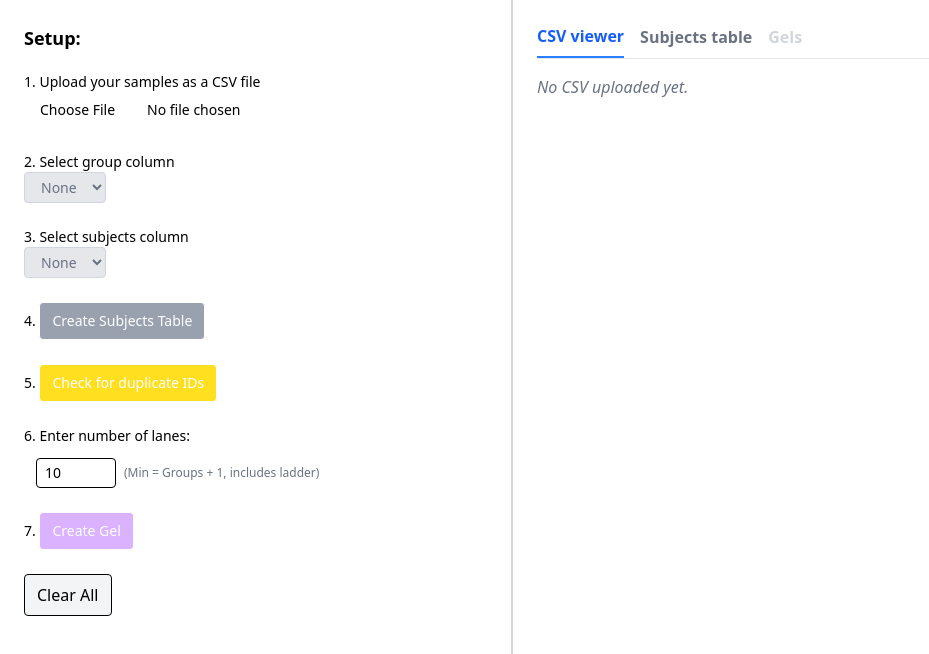
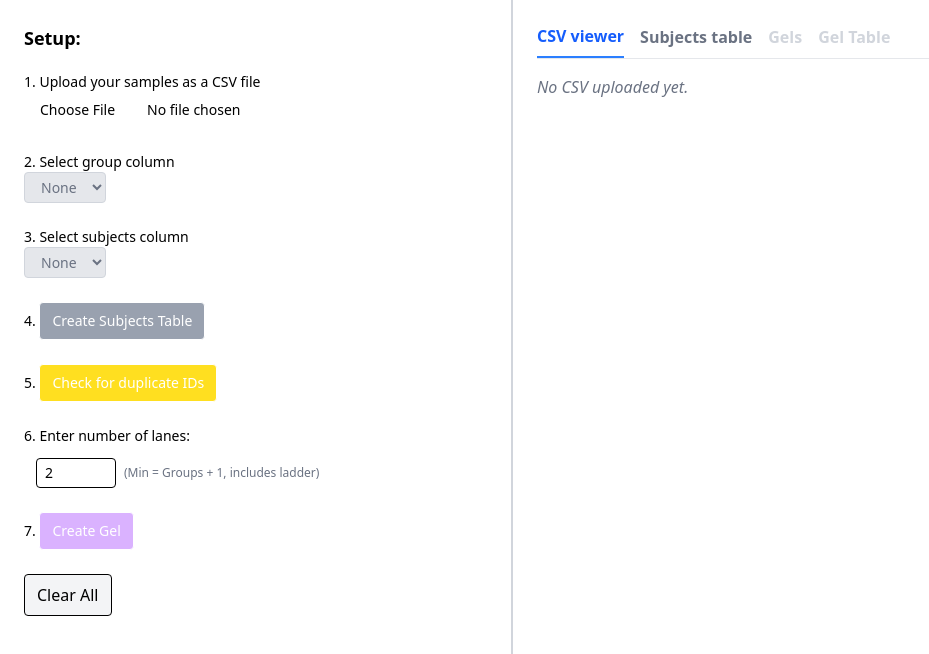
Before and after one commit to ucsf-ferguson-lab/blotrig_rewrite, a React (Vite) app in the folder blotrig/: page / in a window 1280 px wide. Shown: the top 654 px of the page, without its empty margins (0-929 px from the left). Built offline with nearby package versions, Linux system fonts and the light colour scheme.

Commit message:
Create export table

```diff
--- /dev/null
+++ b/blotrig/src/components/GelTable.tsx
@@ -0,0 +1,31 @@
+import type { GelTableRow } from "../logic/models";
+
+export function GelTable({ rows }: { rows: GelTableRow[] }) {
+  return (
+    <table
+      className="w-full border mt-4"
+      style={{ borderCollapse: "collapse" }}
+    >
+      <thead>
+        <tr>
+          <th className="border p-2">Sample ID</th>
+          <th className="border p-2">Group</th>
+          <th className="border p-2">Gel</th>
+          <th className="border p-2">Lane</th>
+          <th className="border p-2">Protein Quant</th>
+        </tr>
+      </thead>
+      <tbody>
+        {rows.map((row, i) => (
+          <tr key={i}>
+            <td className="border p-2">{row.sample_id}</td>
+            <td className="border p-2">{row.group}</td>
+            <td className="border p-2">{row.gel}</td>
+            <td className="border p-2">{row.lane}</td>
+            <td className="border p-2">{row.protein_quant}</td>
+          </tr>
+        ))}
+      </tbody>
+    </table>
+  );
+}
--- a/blotrig/src/components/TabNav.tsx
+++ b/blotrig/src/components/TabNav.tsx
@@ -1,14 +1,20 @@
 import React from "react";
 
-export type Tab = "csv" | "subjects" | "gels";
+export type Tab = "csv" | "subjects" | "gels" | "samples";
 
 interface TabNavProps {
   activeTab: Tab;
   setActiveTab: React.Dispatch<React.SetStateAction<Tab>>;
   canShowGels: boolean;
+  canShowSamples: boolean;
 }
 
-export function TabNav({ activeTab, setActiveTab, canShowGels }: TabNavProps) {
+export function TabNav({
+  activeTab,
+  setActiveTab,
+  canShowGels,
+  canShowSamples,
+}: TabNavProps) {
   return (
     <div className="mb-4 flex space-x-4 border-b border-gray-200">
       <button
@@ -49,6 +55,21 @@ export function TabNav({ activeTab, setActiveTab, canShowGels }: TabNavProps) {
       >
         Gels
       </button>
+
+      <button
+        disabled={!canShowSamples}
+        className={`pb-2 font-semibold ${
+          activeTab === "samples"
+            ? "border-b-2 border-blue-500 text-blue-600"
+            : !canShowSamples
+              ? "text-gray-300 cursor-not-allowed"
+              : "text-gray-500"
+        }`}
+        onClick={() => canShowSamples && setActiveTab("samples")}
+        type="button"
+      >
+        Gel Table
+      </button>
     </div>
   );
 }
--- /dev/null
+++ b/blotrig/src/logic/export.ts
@@ -0,0 +1,31 @@
+import { type GelTableRow, type SubjectsTable } from "./models";
+
+export function buildGelTableRows(
+  subjectsTable: SubjectsTable,
+  gels: (string | number)[][],
+) {
+  const groupNames = Object.keys(subjectsTable);
+  const rows: GelTableRow[] = [];
+
+  gels.forEach((gel, gelIdx) => {
+    gel.forEach((subjectId, laneIdx) => {
+      const subjectIdStr = String(subjectId);
+
+      //find group, may be undefined for ladder
+      const group = groupNames.find((grp) =>
+        subjectsTable[grp].includes(subjectIdStr),
+      );
+
+      //include ladder (group can be undefined, lane still shown)
+      rows.push({
+        sample_id: subjectIdStr,
+        group: group ?? "Ladder",
+        gel: gelIdx + 1,
+        lane: laneIdx + 1,
+        protein_quant: "",
+      });
+    });
+  });
+
+  return rows;
+}
--- a/blotrig/src/routes/GelMain.tsx
+++ b/blotrig/src/routes/GelMain.tsx
@@ -1,4 +1,4 @@
-import React, { useState, useCallback } from "react";
+import React, { useState, useCallback, useEffect } from "react";
 
 import { GelSidebar } from "../components/GelSidebar";
 import { CsvViewer } from "../components/CsvViewer";
@@ -6,13 +6,15 @@ import { type Tab, TabNav } from "../components/TabNav";
 import { ErrorPopup } from "../components/ErrorPopup";
 import { ConvertJsonToTable } from "../components/ViewTable";
 
-import type { SubjectsTable } from "../logic/models";
+import type { GelTableRow, SubjectsTable } from "../logic/models";
 import { parseCsvFile, downloadCsv } from "../logic/gel_main/csv_utils";
 import {
   buildSubjectsTable,
   subjectsTableToCsv,
 } from "../logic/gel_main/subjects_utils";
 import { createGelWrapper } from "../logic/gel_create/split";
+import { GelTable } from "../components/GelTable";
+import { buildGelTableRows } from "../logic/export";
 
 export function GelMain() {
   //csv state
@@ -31,8 +33,20 @@ export function GelMain() {
   const [gels, setGels] = useState<(string | number)[][]>([]);
   const canDownloadSubjects = Object.keys(subjectsTable).length > 0;
 
-  //user input for lane count
-  const [numLanes, setNumLanes] = useState<number>(10);
+  //user input for lane count (2=min allowed)
+  const [numLanes, setNumLanes] = useState<number>(2);
+
+  useEffect(() => {
+    const groupsCount = Object.keys(subjectsTable).length;
+    if (groupsCount > 0) {
+      setNumLanes((prev) => {
+        if (prev <= groupsCount) {
+          return groupsCount + 1;
+        }
+        return prev;
+      });
+    }
+  }, [subjectsTable]);
 
   //file upload handler
   const handleFileChange = useCallback(
@@ -135,7 +149,7 @@ export function GelMain() {
 
     try {
       const allSubjects: string[][] = Object.values(subjectsTable);
-      const newGels = createGelWrapper(allSubjects, numLanes - 1);
+      const newGels = createGelWrapper(allSubjects, numLanes);
       setGels(newGels);
       setActiveTab("gels");
     } catch (e) {
@@ -177,6 +191,11 @@ export function GelMain() {
   const isCreateGelDisabled =
     !canDownloadSubjects || hasDuplicates || numLanes < numGroups;
 
+  const canShowSamples = gels.length > 0;
+  const gelTableRows: GelTableRow[] = canShowSamples
+    ? buildGelTableRows(subjectsTable, gels)
+    : [];
+
   return (
     <div className="relative min-h-screen flex bg-gray-50">
       <GelSidebar
@@ -199,20 +218,18 @@ export function GelMain() {
         isCreateGelDisabled={isCreateGelDisabled}
       />
 
-      {/* content area */}
       <div className="w-full md:w-3/5 bg-white border-l border-gray-300 p-6 flex flex-col">
         <TabNav
           activeTab={activeTab}
           setActiveTab={setActiveTab}
           canShowGels={canDownloadSubjects && !hasDuplicates}
+          canShowSamples={canShowSamples}
         />
 
         {activeTab === "csv" && <CsvViewer csvData={csvData} />}
-
         {activeTab === "subjects" && (
           <div>
             <h2 className="text-lg font-bold mb-2">Subjects Table</h2>
-
             <button
               type="button"
               onClick={handleDownloadSubjects}
@@ -225,11 +242,9 @@ export function GelMain() {
             >
               Download Subjects Table
             </button>
-
             <ConvertJsonToTable data={subjectsTable} />
           </div>
         )}
-
         {activeTab === "gels" && (
           <div>
             <h2 className="text-lg font-bold mb-4">Generated Gels</h2>
@@ -240,7 +255,6 @@ export function GelMain() {
             >
               Download gels as CSV
             </button>
-
             <div className="space-y-6">
               {gels.map((gel, gelIndex) => (
                 <div key={gelIndex} className="border p-4 rounded-md shadow">
@@ -260,8 +274,8 @@ export function GelMain() {
             </div>
           </div>
         )}
+        {activeTab === "samples" && <GelTable rows={gelTableRows} />}
       </div>
-
       {error && <ErrorPopup error={error} onClose={() => setError(null)} />}
     </div>
   );
```
Also changed, not shown: blotrig/src/logic/models.ts (+8 -0 lines).
